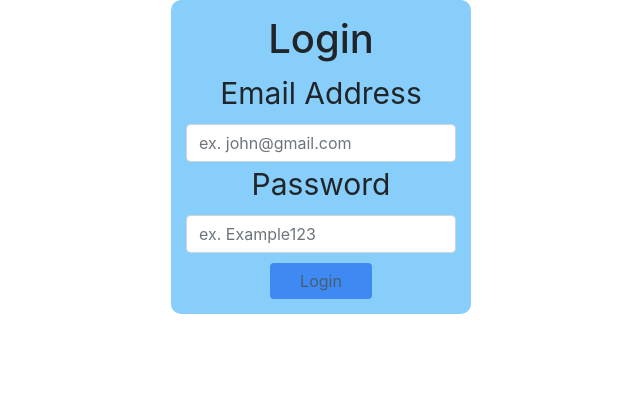
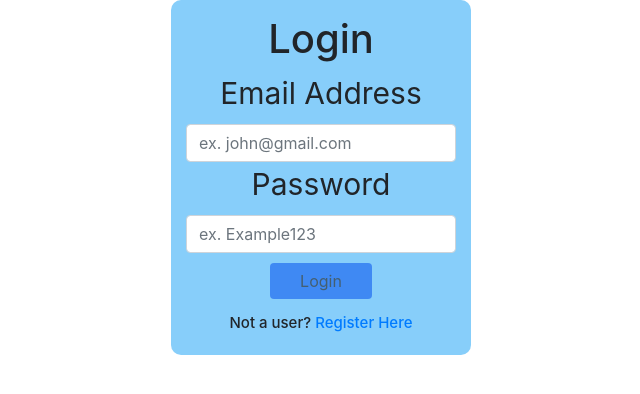
Before and after one commit to johncolecarter/NG_421_FenceApp, an Angular app in the folder FenceApp/: page /login in a window 1280 px wide. Shown: the top 394 px of the page, without its empty margins (319-959 px from the left). Built offline with nearby package versions, Linux system fonts and the light colour scheme.

Commit message:
added register

```diff
--- a/FenceApp/src/app/app-routing.module.ts
+++ b/FenceApp/src/app/app-routing.module.ts
@@ -1,11 +1,12 @@
 import { NgModule } from '@angular/core';
 import { Routes, RouterModule } from '@angular/router';
 import { LoginComponent } from './login/login.component';
+import { RegisterComponent } from './register/register.component';
 
 
 const routes: Routes = [
   { path: 'login', component: LoginComponent },
-  { path: '**', redirectTo: 'login' }
+  { path: 'register', component: RegisterComponent }
 ];
 
 @NgModule({
--- a/FenceApp/src/app/app.module.ts
+++ b/FenceApp/src/app/app.module.ts
@@ -5,11 +5,13 @@ import { AppRoutingModule } from './app-routing.module';
 import { AppComponent } from './app.component';
 import { LoginComponent } from './login/login.component';
 import { ReactiveFormsModule } from '@angular/forms';
+import { RegisterComponent } from './register/register.component';
 
 @NgModule({
   declarations: [
     AppComponent,
-    LoginComponent
+    LoginComponent,
+    RegisterComponent
   ],
   imports: [
     BrowserModule,
--- a/FenceApp/src/app/login/login.component.css
+++ b/FenceApp/src/app/login/login.component.css
@@ -15,3 +15,8 @@
     padding: 15px;
     border-radius: 10px;
 }
+
+.register {
+    margin-top: 15px;
+    font-size: 15px;
+}
--- a/FenceApp/src/app/login/login.component.html
+++ b/FenceApp/src/app/login/login.component.html
@@ -17,4 +17,8 @@
         </div>
         <button type="submit" class="btn" [disabled]="!loginForm.valid">Login</button>
     </form>
+    <div>
+        <h2 class="register">Not a user? <a routerLinkActive="active-link" routerLink="/register" class="route">Register
+                Here</a></h2>
+    </div>
 </div>
--- /dev/null
+++ b/FenceApp/src/app/register/register.component.html
@@ -0,0 +1 @@
+<p>register works!</p>
--- /dev/null
+++ b/FenceApp/src/app/register/register.component.ts
@@ -0,0 +1,15 @@
+import { Component, OnInit } from '@angular/core';
+
+@Component({
+  selector: 'app-register',
+  templateUrl: './register.component.html',
+  styleUrls: ['./register.component.css']
+})
+export class RegisterComponent implements OnInit {
+
+  constructor() { }
+
+  ngOnInit(): void {
+  }
+
+}
```
Also changed, not shown: FenceApp/src/app/register/register.component.css (added), 1 other file (tests, documents, lock files or other folders).
